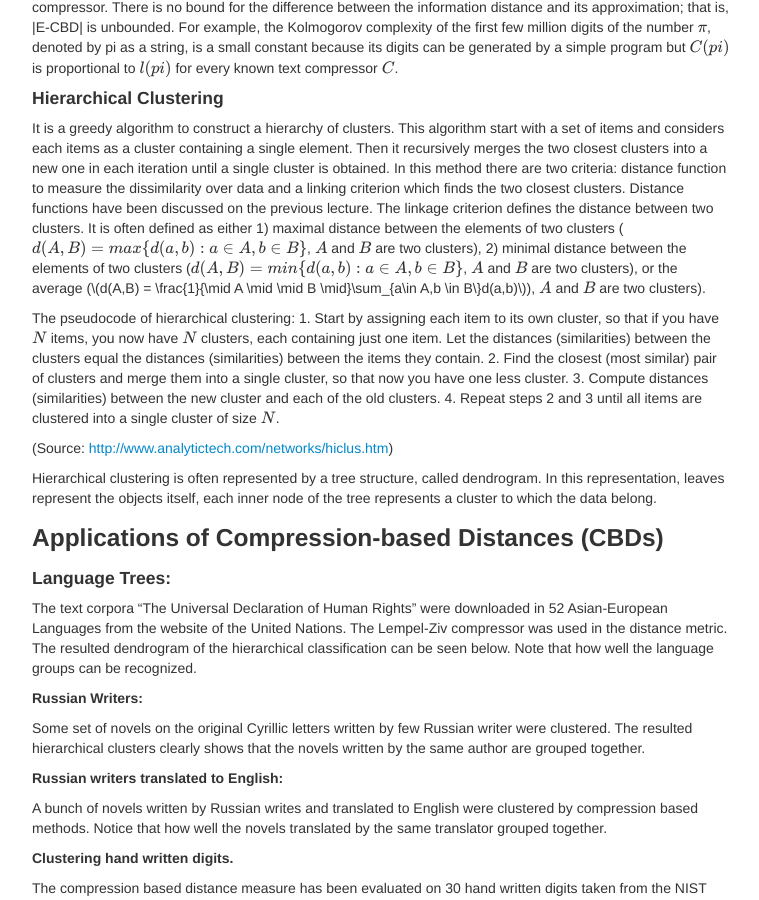
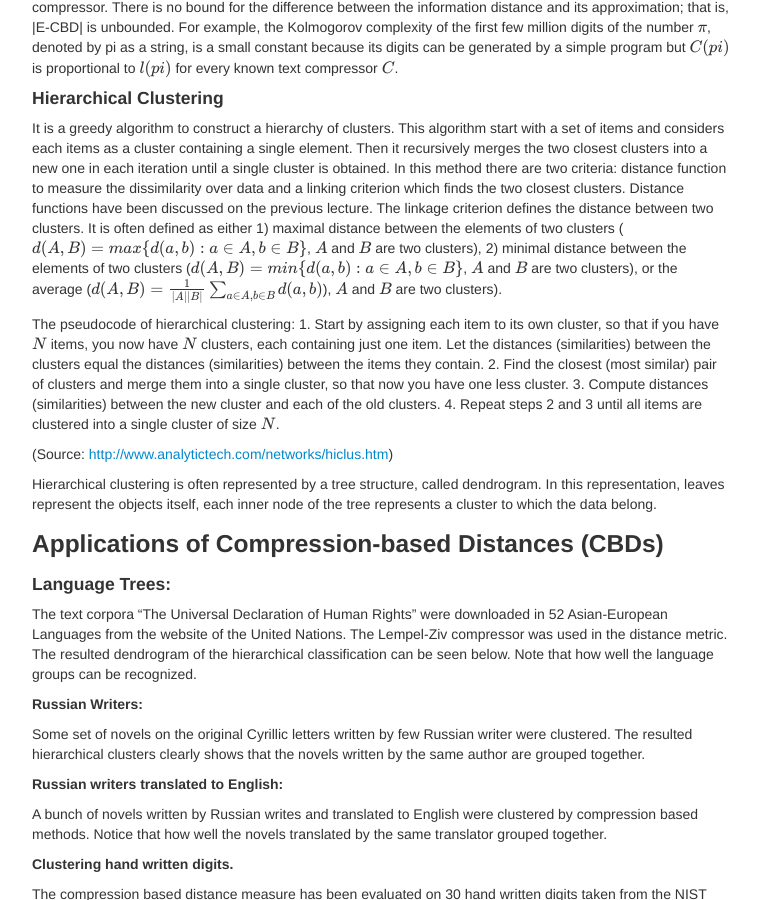
Before and after one commit to kfattila/kfattila.github.io, a Jekyll site: the page built from pages/NCD.md, in a window 1280 px wide and 900 px high, scrolled down 1138 px. Shown: the whole window, without its empty margins (258-1017 px from the left). Built offline with Jekyll 4.4.1, drawn with Linux system fonts in a browser that asks for light colours; formulas are drawn with MathJax 3; comment, search, counter and statistics services are not loaded.

```diff
--- a/pages/NCD.md
+++ b/pages/NCD.md
@@ -44,7 +44,7 @@ There is no bound for the difference between the information distance and its ap
 
 #### Hierarchical Clustering
 
-It is a greedy algorithm to construct a hierarchy of clusters. This algorithm start with a set of items and considers each items as a cluster containing a single element. Then it recursively merges the two closest clusters into a new one in each iteration until a single cluster is obtained. In this method there are two criteria: distance function to measure the dissimilarity over data and a linking criterion which finds the two closest clusters. Distance functions have been discussed on the previous lecture. The linkage criterion defines the distance between two clusters. It is often defined as either 1) maximal distance between the elements of two clusters (\\(d(A,B) = max\\{d(a,b): a \in A, b \in B\\}\\), \\(A\\) and \\(B\\) are two clusters), 2) minimal distance between the elements of two clusters (\\(d(A,B) = min\\{d(a,b): a \in A, b \in B\\}\\), \\(A\\) and \\(B\\) are two clusters), or the average (\\(d(A,B) = \frac{1}{\mid A \mid \mid B \mid}\sum_{a\in A,b \in B\\}d(a,b)\\)), \\(A\\) and \\(B\\) are two clusters).
+It is a greedy algorithm to construct a hierarchy of clusters. This algorithm start with a set of items and considers each items as a cluster containing a single element. Then it recursively merges the two closest clusters into a new one in each iteration until a single cluster is obtained. In this method there are two criteria: distance function to measure the dissimilarity over data and a linking criterion which finds the two closest clusters. Distance functions have been discussed on the previous lecture. The linkage criterion defines the distance between two clusters. It is often defined as either 1) maximal distance between the elements of two clusters (\\(d(A,B) = max\\{d(a,b): a \in A, b \in B\\}\\), \\(A\\) and \\(B\\) are two clusters), 2) minimal distance between the elements of two clusters (\\(d(A,B) = min\\{d(a,b): a \in A, b \in B\\}\\), \\(A\\) and \\(B\\) are two clusters), or the average (\\(d(A,B) = \frac{1}{\mid A \mid \mid B \mid}\sum_{a\in A,b \in B}d(a,b)\\)), \\(A\\) and \\(B\\) are two clusters).
 
 The pseudocode of hierarchical clustering:
 	1. Start by assigning each item to its own cluster, so that if you have \\(N\\) items, you now have \\(N\\) clusters, each containing just one item. Let the distances (similarities) between the clusters equal the distances (similarities) between the items they contain.
```
